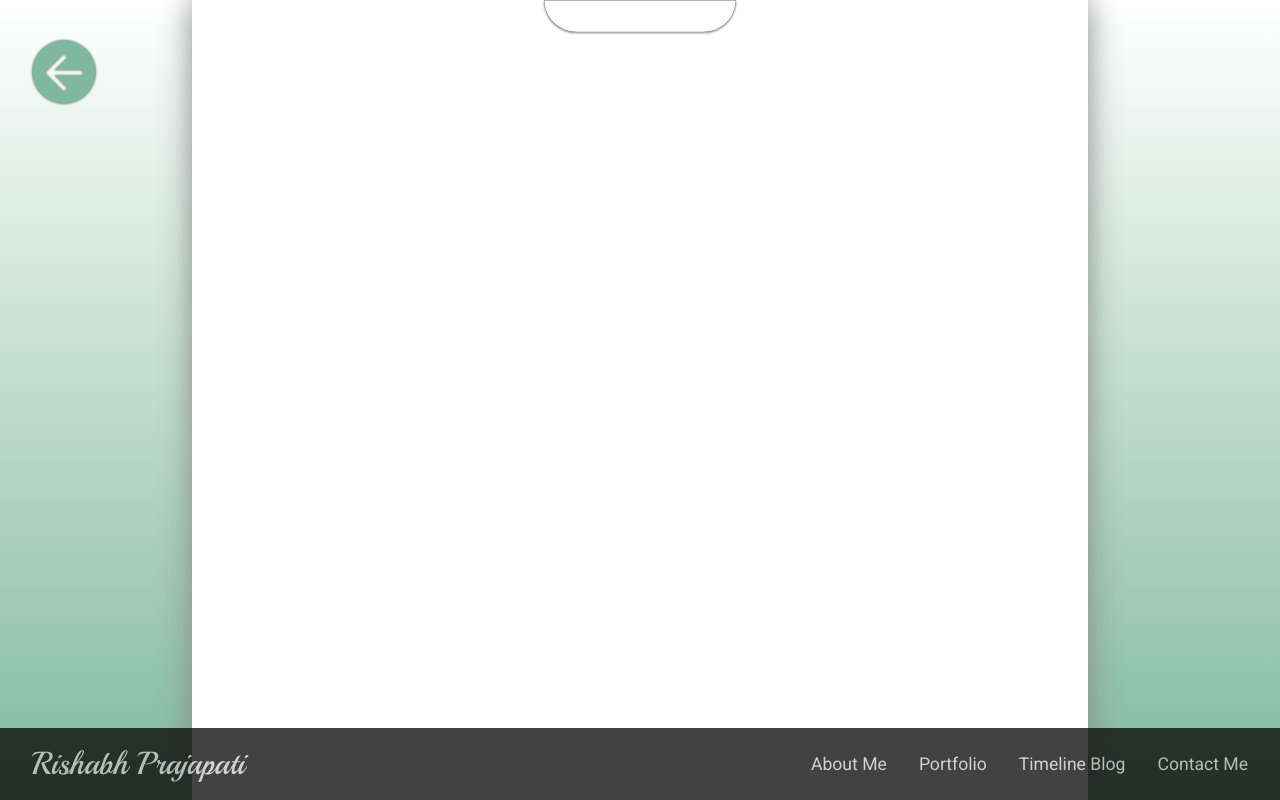
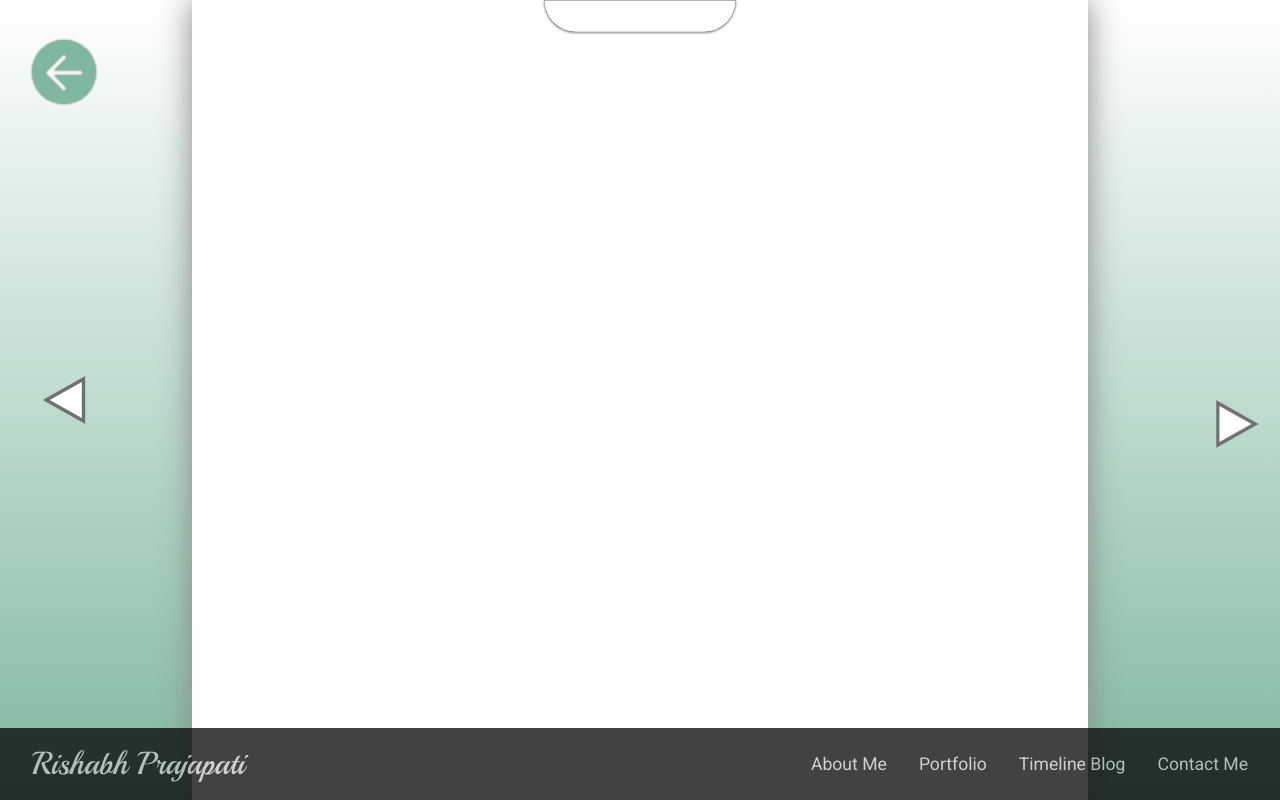
Before and after one commit to alegend4u/uBlog, a Django app: template timeline/templates/timeline/post.html in a window 1280 px wide. Run offline with Django 3.2, Linux system fonts and the light colour scheme; the template is opened without the code that fills it, so the values that code supplies are empty; style sheets or scripts are compiled from the project's sources; some web fonts are replaced.

Commit message:
Add post nav buttons

```diff
--- a/timeline/static/timeline/sass/post.sass
+++ b/timeline/static/timeline/sass/post.sass
@@ -10,7 +10,7 @@ body
   @include transition-ease
 
   height: 4rem
-  position: absolute
+  position: fixed
   top: 5%
   left: 5%
   transform: translateX(-50%)
@@ -19,6 +19,28 @@ body
 
   &:hover
     fill: #597569
+
+.nav_post
+  height: 3rem
+  position: fixed
+  top: 50%
+  transform: translate(-50%, -50%)
+  fill: white
+
+  .border
+    fill: #707070
+    @include transition-ease
+
+  &:hover
+    .border
+      fill: #2C80EB
+
+.prev
+  left: 5%
+
+.next
+  transform: rotate(180deg)
+  left: 95%
 
 .page
   @include centerit
--- a/timeline/templates/timeline/post.html
+++ b/timeline/templates/timeline/post.html
@@ -41,4 +41,24 @@
             </g>
         </svg>
     </a>
+    <a href="{{ page.get_prev_sibling.url }}">
+        <svg class="nav_post prev" xmlns="http://www.w3.org/2000/svg" viewBox="0 0 62 70">
+            <g id="prev" transform="translate(0 70) rotate(-90)">
+                <path d="M 65.71787261962891 59.5 L 4.282129764556885 59.5 L 35 5.085487365722656 L 65.71787261962891 59.5 Z"
+                      stroke="none"/>
+                <path class="border" d="M 35 10.17098617553711 L 8.564266204833984 57 L 61.43573379516602 57 L 35 10.17098617553711 M 35 0 L 70 62 L 0 62 L 35 0 Z"
+                      stroke="none" fill="#707070"/>
+            </g>
+        </svg>
+    </a>
+    <a href="{{ page.get_next_sibling.url }}">
+        <svg class="nav_post next" xmlns="http://www.w3.org/2000/svg" viewBox="0 0 62 70">
+            <g id="prev" transform="translate(0 70) rotate(-90)">
+                <path d="M 65.71787261962891 59.5 L 4.282129764556885 59.5 L 35 5.085487365722656 L 65.71787261962891 59.5 Z"
+                      stroke="none"/>
+                <path class="border" d="M 35 10.17098617553711 L 8.564266204833984 57 L 61.43573379516602 57 L 35 10.17098617553711 M 35 0 L 70 62 L 0 62 L 35 0 Z"
+                      stroke="none"/>
+            </g>
+        </svg>
+    </a>
 {% endblock %}
```
